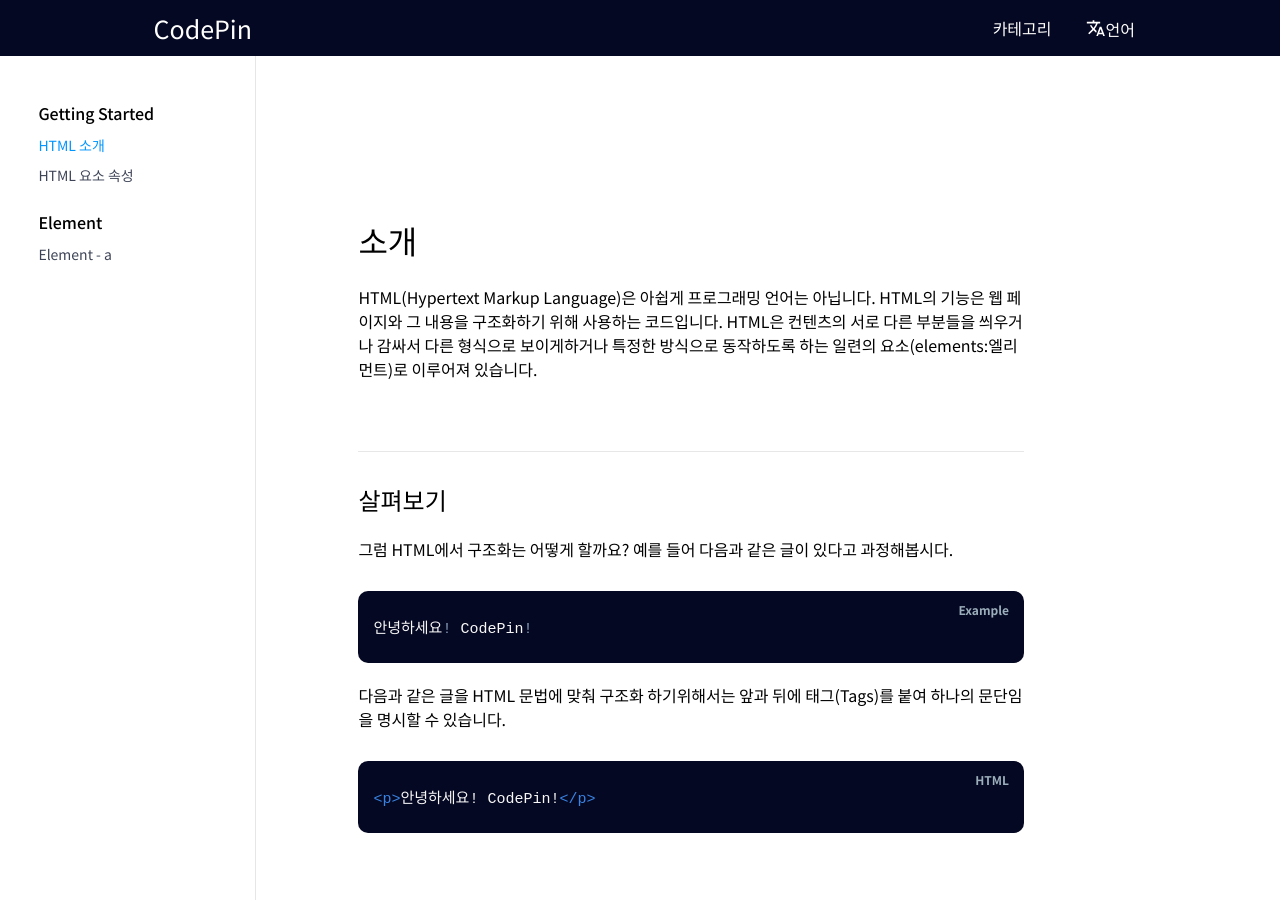
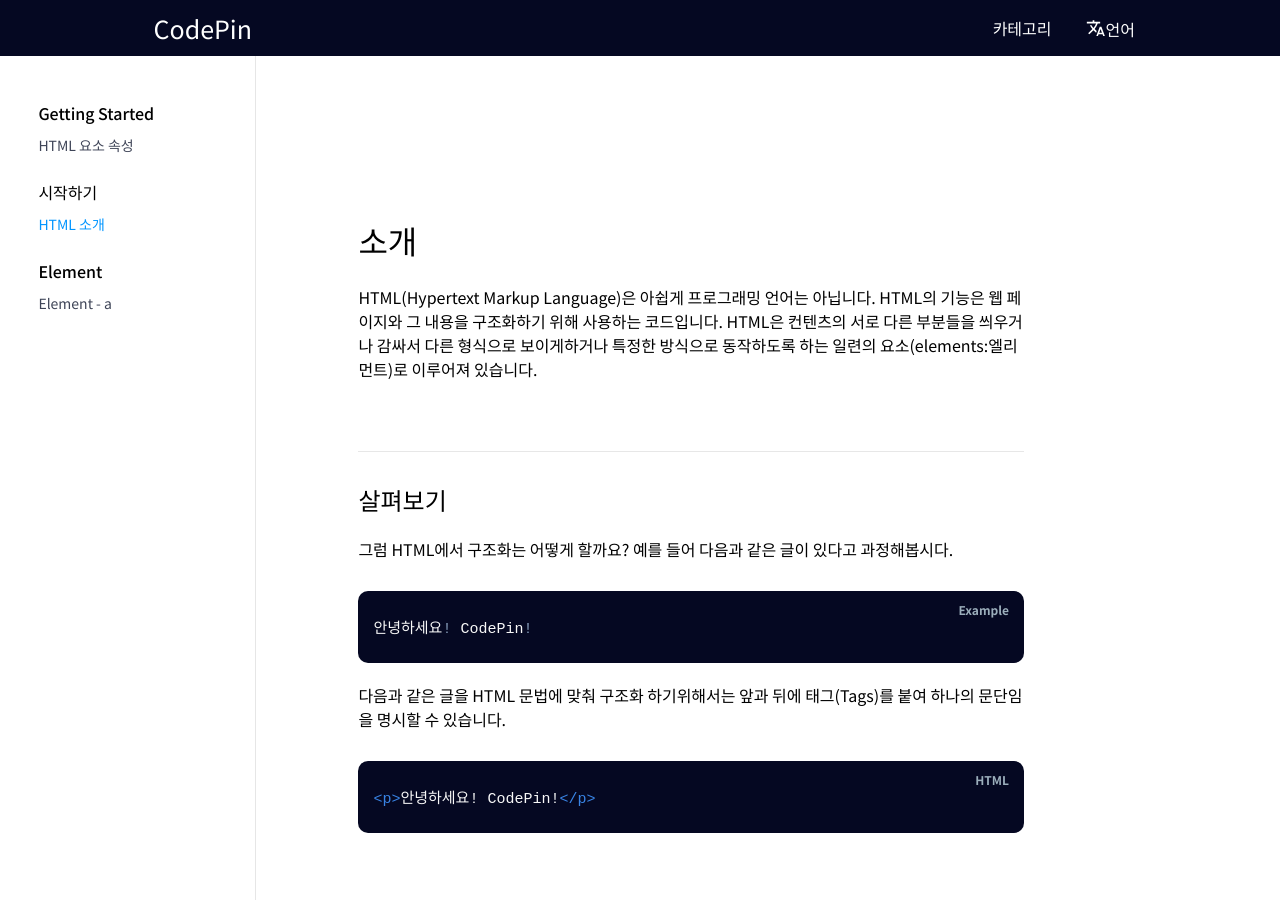
Before and after one commit to WADE-OSS/CodePin, a Jekyll site: the page built from _posts/html/2022-05-22-introduction.md, in a window 1280 px wide and 900 px high. Built offline with Jekyll 4.4.1, drawn with Linux system fonts in a browser that asks for light colours; Markdown is read by kramdown in place of the engine named in the settings.

Commit message:
Update 2022-05-22-introduction.md

```diff
--- a/_posts/html/2022-05-22-introduction.md
+++ b/_posts/html/2022-05-22-introduction.md
@@ -2,7 +2,7 @@
 title : HTML 소개
 info : HTML(Hypertext Markup Language)에 대한 소개와 구조화를 설명합니다.
 categories : [HTML]
-tag : [Getting Started]
+tag : [시작하기]
 ---
 
 # 소개
```
